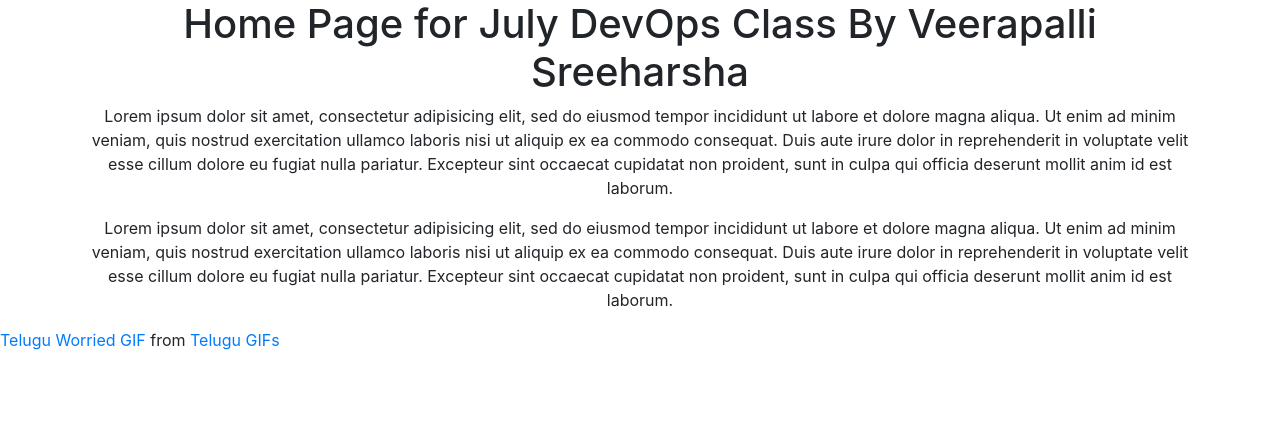
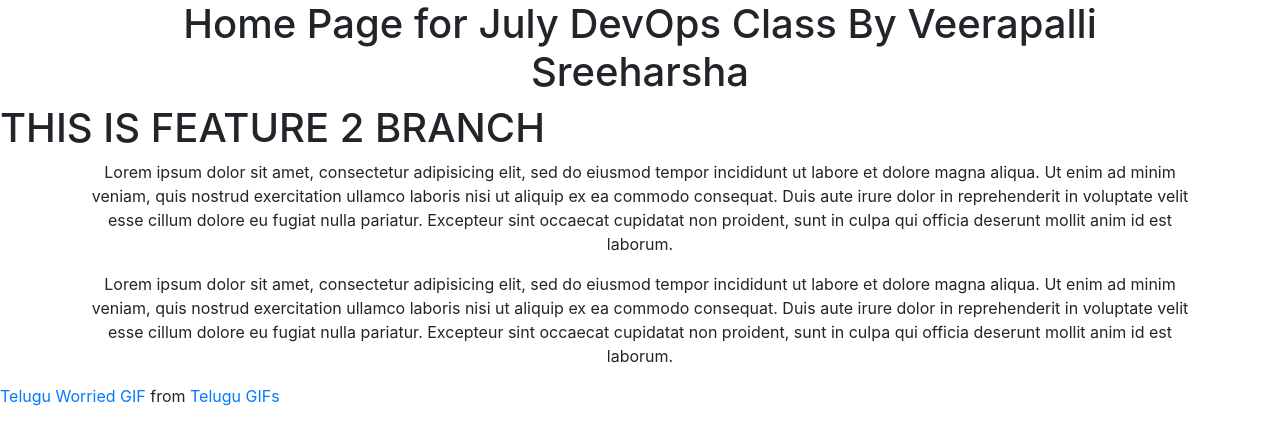
Before and after one commit to mavrick202/July1DevOps, a plain HTML site: page index.html in a window 1280 px wide. Drawn offline with nearby package versions, Linux system fonts and the light colour scheme; a script that the page names is missing.

Commit message:
Feature 2 Commit

```diff
--- a/index.html
+++ b/index.html
@@ -7,6 +7,9 @@
 <body>
 	<div class="container" align="center">
 		<h1>Home Page for July DevOps Class By Veerapalli Sreeharsha</h1>
+	</div>
+	<div>
+		<h1>THIS IS FEATURE 2 BRANCH</h1>
 	</div>
 <div class="container" align="center">
 <p>Lorem ipsum dolor sit amet, consectetur adipisicing elit, sed do eiusmod
```
